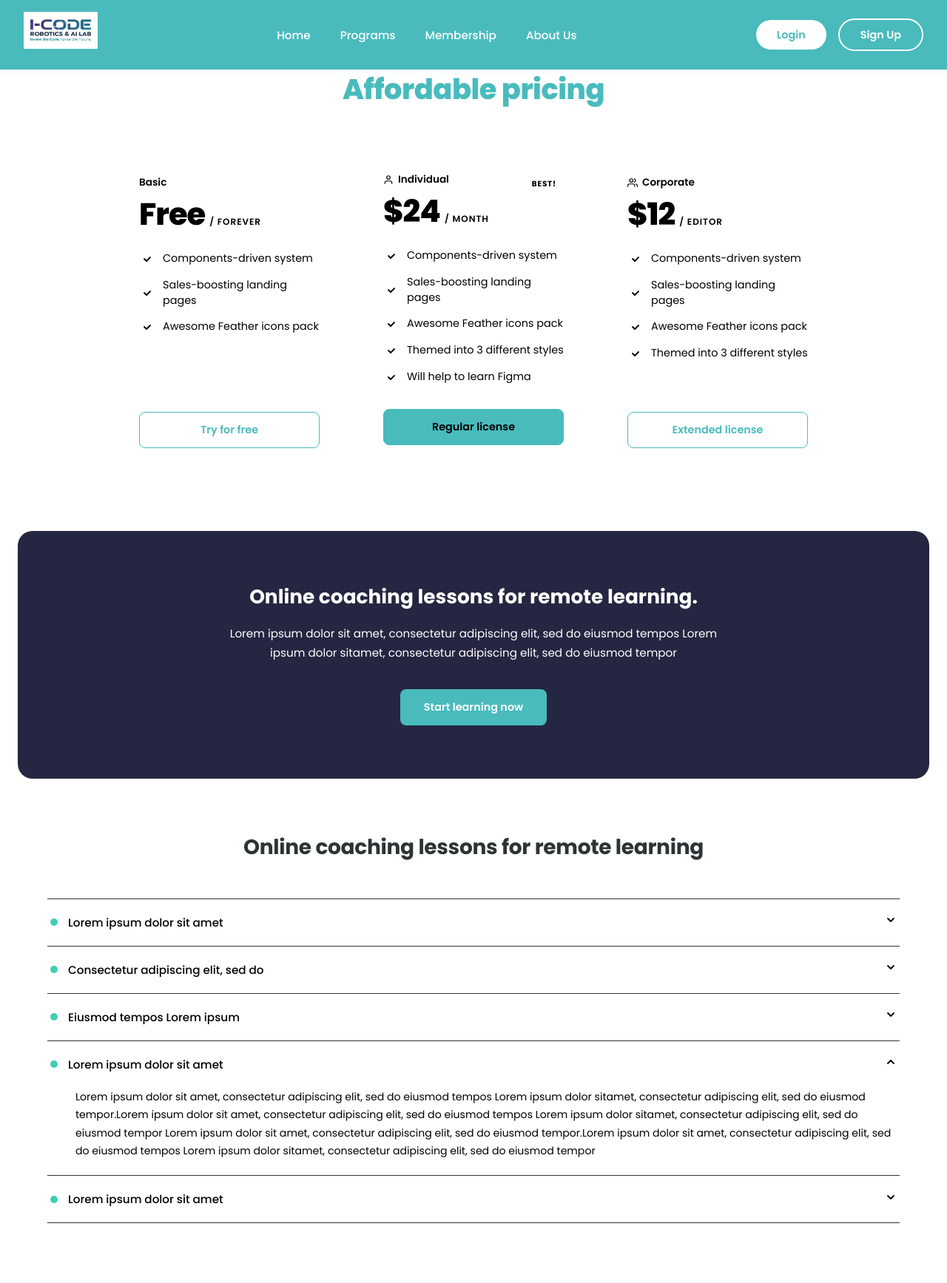
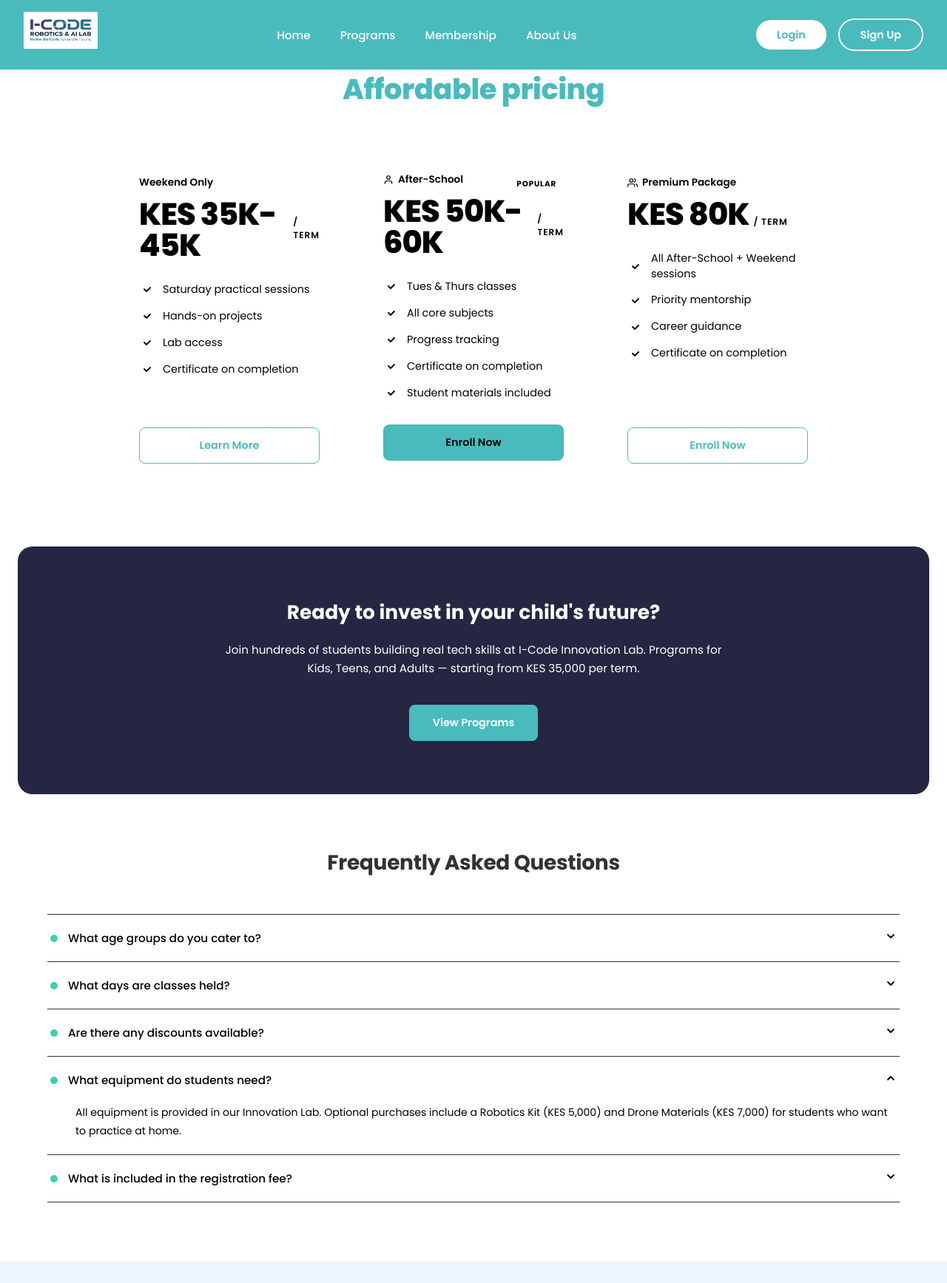
Before and after one commit to pSeudnotsudo/i-code-lab, a Django app: page /membership/ in a window 1280 px wide. Shown: the top 1735 px of the page at 74% size. Run offline with Django 5.2, Linux system fonts and the light colour scheme.

Commit message:
fix: replace dummy content on membership page with real I-Code content
Co-Authored-By: Claude Opus 4.6 (1M context) <noreply@anthropic.com>

```diff
--- a/pages/templates/membership.html
+++ b/pages/templates/membership.html
@@ -13,121 +13,127 @@
 
   <div class="ft-membership-pricing__cards">
 
-    <!-- Free Plan -->
+    <!-- Weekend Only Plan -->
     <div class="ft-membership-card">
-      <p class="ft-membership-card__label">Basic</p>
+      <p class="ft-membership-card__label">Weekend Only</p>
       <div class="ft-membership-card__price">
-        <span class="ft-membership-card__amount">Free</span>
-        <span class="ft-membership-card__period">/ forever</span>
+        <span class="ft-membership-card__amount">KES 35K-45K</span>
+        <span class="ft-membership-card__period">/ term</span>
       </div>
       <ul class="ft-membership-card__features">
         <li class="ft-membership-card__feature ft-membership-card__feature--inactive">
           <span class="ft-membership-card__check">
             <svg width="12" height="12" viewBox="0 0 12 12" fill="none"><path d="M2 6l3 3 5-5" stroke="currentColor" stroke-width="1.8" stroke-linecap="round" stroke-linejoin="round"/></svg>
           </span>
-          Components-driven system
+          Saturday practical sessions
         </li>
         <li class="ft-membership-card__feature ft-membership-card__feature--inactive">
           <span class="ft-membership-card__check">
             <svg width="12" height="12" viewBox="0 0 12 12" fill="none"><path d="M2 6l3 3 5-5" stroke="currentColor" stroke-width="1.8" stroke-linecap="round" stroke-linejoin="round"/></svg>
           </span>
-          Sales-boosting landing pages
+          Hands-on projects
         </li>
         <li class="ft-membership-card__feature ft-membership-card__feature--inactive">
           <span class="ft-membership-card__check">
             <svg width="12" height="12" viewBox="0 0 12 12" fill="none"><path d="M2 6l3 3 5-5" stroke="currentColor" stroke-width="1.8" stroke-linecap="round" stroke-linejoin="round"/></svg>
           </span>
-          Awesome Feather icons pack
+          Lab access
+        </li>
+        <li class="ft-membership-card__feature ft-membership-card__feature--inactive">
+          <span class="ft-membership-card__check">
+            <svg width="12" height="12" viewBox="0 0 12 12" fill="none"><path d="M2 6l3 3 5-5" stroke="currentColor" stroke-width="1.8" stroke-linecap="round" stroke-linejoin="round"/></svg>
+          </span>
+          Certificate on completion
         </li>
       </ul>
-      <a href="#" class="ft-membership-card__btn ft-membership-card__btn--outline">Try for free</a>
+      <a href="#" class="ft-membership-card__btn ft-membership-card__btn--outline">Learn More</a>
     </div>
 
-    <!-- Individual Plan (Featured) -->
+    <!-- After-School Plan (Featured) -->
     <div class="ft-membership-card ft-membership-card--featured">
       <div class="ft-membership-card__header">
         <p class="ft-membership-card__label ft-membership-card__label--teal">
           <svg width="14" height="14" viewBox="0 0 24 24" fill="none" stroke="currentColor" stroke-width="2" stroke-linecap="round" stroke-linejoin="round"><path d="M20 21v-2a4 4 0 0 0-4-4H8a4 4 0 0 0-4 4v2"/><circle cx="12" cy="7" r="4"/></svg>
-          Individual
+          After-School
         </p>
-        <span class="ft-membership-card__badge">BEST!</span>
+        <span class="ft-membership-card__badge">POPULAR</span>
       </div>
       <div class="ft-membership-card__price">
-        <span class="ft-membership-card__amount">$24</span>
-        <span class="ft-membership-card__period">/ month</span>
+        <span class="ft-membership-card__amount">KES 50K-60K</span>
+        <span class="ft-membership-card__period">/ term</span>
       </div>
       <ul class="ft-membership-card__features">
         <li class="ft-membership-card__feature ft-membership-card__feature--active">
           <span class="ft-membership-card__check ft-membership-card__check--gold">
             <svg width="12" height="12" viewBox="0 0 12 12" fill="none"><path d="M2 6l3 3 5-5" stroke="currentColor" stroke-width="1.8" stroke-linecap="round" stroke-linejoin="round"/></svg>
           </span>
-          Components-driven system
+          Tues &amp; Thurs classes
         </li>
         <li class="ft-membership-card__feature ft-membership-card__feature--active">
           <span class="ft-membership-card__check ft-membership-card__check--gold">
             <svg width="12" height="12" viewBox="0 0 12 12" fill="none"><path d="M2 6l3 3 5-5" stroke="currentColor" stroke-width="1.8" stroke-linecap="round" stroke-linejoin="round"/></svg>
           </span>
-          Sales-boosting landing pages
+          All core subjects
         </li>
         <li class="ft-membership-card__feature ft-membership-card__feature--active">
           <span class="ft-membership-card__check ft-membership-card__check--gold">
             <svg width="12" height="12" viewBox="0 0 12 12" fill="none"><path d="M2 6l3 3 5-5" stroke="currentColor" stroke-width="1.8" stroke-linecap="round" stroke-linejoin="round"/></svg>
           </span>
-          Awesome Feather icons pack
+          Progress tracking
         </li>
         <li class="ft-membership-card__feature ft-membership-card__feature--active">
           <span class="ft-membership-card__check ft-membership-card__check--gold">
             <svg width="12" height="12" viewBox="0 0 12 12" fill="none"><path d="M2 6l3 3 5-5" stroke="currentColor" stroke-width="1.8" stroke-linecap="round" stroke-linejoin="round"/></svg>
           </span>
-          Themed into 3 different styles
+          Certificate on completion
         </li>
         <li class="ft-membership-card__feature ft-membership-card__feature--active">
           <span class="ft-membership-card__check ft-membership-card__check--gold">
             <svg width="12" height="12" viewBox="0 0 12 12" fill="none"><path d="M2 6l3 3 5-5" stroke="currentColor" stroke-width="1.8" stroke-linecap="round" stroke-linejoin="round"/></svg>
           </span>
-          Will help to learn Figma
+          Student materials included
         </li>
       </ul>
-      <a href="#" class="ft-membership-card__btn ft-membership-card__btn--solid">Regular license</a>
+      <a href="#" class="ft-membership-card__btn ft-membership-card__btn--solid">Enroll Now</a>
     </div>
 
-    <!-- Corporate Plan -->
+    <!-- Premium Package Plan -->
     <div class="ft-membership-card">
       <p class="ft-membership-card__label ft-membership-card__label--teal">
         <svg width="14" height="14" viewBox="0 0 24 24" fill="none" stroke="currentColor" stroke-width="2" stroke-linecap="round" stroke-linejoin="round"><path d="M17 21v-2a4 4 0 0 0-4-4H5a4 4 0 0 0-4 4v2"/><circle cx="9" cy="7" r="4"/><path d="M23 21v-2a4 4 0 0 0-3-3.87"/><path d="M16 3.13a4 4 0 0 1 0 7.75"/></svg>
-        Corporate
+        Premium Package
       </p>
       <div class="ft-membership-card__price">
-        <span class="ft-membership-card__amount">$12</span>
-        <span class="ft-membership-card__period">/ editor</span>
+        <span class="ft-membership-card__amount">KES 80K</span>
+        <span class="ft-membership-card__period">/ term</span>
       </div>
       <ul class="ft-membership-card__features">
         <li class="ft-membership-card__feature ft-membership-card__feature--teal">
           <span class="ft-membership-card__check ft-membership-card__check--teal">
             <svg width="12" height="12" viewBox="0 0 12 12" fill="none"><path d="M2 6l3 3 5-5" stroke="currentColor" stroke-width="1.8" stroke-linecap="round" stroke-linejoin="round"/></svg>
           </span>
-          Components-driven system
+          All After-School + Weekend sessions
         </li>
         <li class="ft-membership-card__feature ft-membership-card__feature--teal">
           <span class="ft-membership-card__check ft-membership-card__check--teal">
             <svg width="12" height="12" viewBox="0 0 12 12" fill="none"><path d="M2 6l3 3 5-5" stroke="currentColor" stroke-width="1.8" stroke-linecap="round" stroke-linejoin="round"/></svg>
           </span>
-          Sales-boosting landing pages
+          Priority mentorship
         </li>
         <li class="ft-membership-card__feature ft-membership-card__feature--teal">
           <span class="ft-membership-card__check ft-membership-card__check--teal">
             <svg width="12" height="12" viewBox="0 0 12 12" fill="none"><path d="M2 6l3 3 5-5" stroke="currentColor" stroke-width="1.8" stroke-linecap="round" stroke-linejoin="round"/></svg>
           </span>
-          Awesome Feather icons pack
+          Career guidance
         </li>
         <li class="ft-membership-card__feature ft-membership-card__feature--teal">
           <span class="ft-membership-card__check ft-membership-card__check--teal">
             <svg width="12" height="12" viewBox="0 0 12 12" fill="none"><path d="M2 6l3 3 5-5" stroke="currentColor" stroke-width="1.8" stroke-linecap="round" stroke-linejoin="round"/></svg>
           </span>
-          Themed into 3 different styles
+          Certificate on completion
         </li>
       </ul>
-      <a href="#" class="ft-membership-card__btn ft-membership-card__btn--outline">Extended license</a>
+      <a href="#" class="ft-membership-card__btn ft-membership-card__btn--outline">Enroll Now</a>
     </div>
 
   </div>
@@ -136,84 +142,83 @@
 <!-- ft-membership: CTA Banner Section -->
 <section class="ft-membership-cta">
   <div class="ft-membership-cta__inner">
-    <h2 class="ft-membership-cta__title">Online coaching lessons for remote learning.</h2>
+    <h2 class="ft-membership-cta__title">Ready to invest in your child's future?</h2>
     <p class="ft-membership-cta__text">
-      Lorem ipsum dolor sit amet, consectetur adipiscing elit, sed do eiusmod tempos Lorem ipsum dolor sitamet,
-      consectetur adipiscing elit, sed do eiusmod tempor
+      Join hundreds of students building real tech skills at I-Code Innovation Lab. Programs for Kids, Teens, and Adults — starting from KES 35,000 per term.
     </p>
-    <a href="#" class="ft-membership-cta__btn">Start learning now</a>
+    <a href="{% url 'programs' %}" class="ft-membership-cta__btn">View Programs</a>
   </div>
 </section>
 
 {% comment %} FAQ {% endcomment %}
 <!-- ft-membership: FAQ Accordion Section -->
 <section class="ft-membership-faq">
-  <h2 class="ft-membership-faq__title">Online coaching lessons for remote learning</h2>
+  <h2 class="ft-membership-faq__title">Frequently Asked Questions</h2>
 
   <div class="ft-membership-faq__list">
 
     <div class="ft-membership-faq__item">
       <button class="ft-membership-faq__trigger" aria-expanded="false">
         <span class="ft-membership-faq__dot"></span>
-        <span class="ft-membership-faq__question">Lorem ipsum dolor sit amet</span>
+        <span class="ft-membership-faq__question">What age groups do you cater to?</span>
         <span class="ft-membership-faq__icon">
           <svg width="16" height="16" viewBox="0 0 16 16" fill="none"><path d="M4 6l4 4 4-4" stroke="currentColor" stroke-width="1.8" stroke-linecap="round" stroke-linejoin="round"/></svg>
         </span>
       </button>
       <div class="ft-membership-faq__answer">
-        <p>Lorem ipsum dolor sit amet, consectetur adipiscing elit, sed do eiusmod tempos Lorem ipsum dolor sitamet, consectetur adipiscing elit, sed do eiusmod tempor.</p>
+        <p>We offer programs for Kids (9-12), Teens (12-17), and Adults &amp; Professionals. Each age group has a tailored curriculum designed for their learning level.</p>
       </div>
     </div>
 
     <div class="ft-membership-faq__item">
       <button class="ft-membership-faq__trigger" aria-expanded="false">
         <span class="ft-membership-faq__dot"></span>
-        <span class="ft-membership-faq__question">Consectetur adipiscing elit, sed do</span>
+        <span class="ft-membership-faq__question">What days are classes held?</span>
         <span class="ft-membership-faq__icon">
           <svg width="16" height="16" viewBox="0 0 16 16" fill="none"><path d="M4 6l4 4 4-4" stroke="currentColor" stroke-width="1.8" stroke-linecap="round" stroke-linejoin="round"/></svg>
         </span>
       </button>
       <div class="ft-membership-faq__answer">
-        <p>Consectetur adipiscing elit, sed do eiusmod tempor incididunt ut labore et dolore magna aliqua.</p>
+        <p>After-school classes run Tuesday &amp; Thursday, with practical hands-on sessions every Saturday.</p>
       </div>
     </div>
 
     <div class="ft-membership-faq__item">
       <button class="ft-membership-faq__trigger" aria-expanded="false">
         <span class="ft-membership-faq__dot"></span>
-        <span class="ft-membership-faq__question">Eiusmod tempos Lorem ipsum</span>
+        <span class="ft-membership-faq__question">Are there any discounts available?</span>
         <span class="ft-membership-faq__icon">
           <svg width="16" height="16" viewBox="0 0 16 16" fill="none"><path d="M4 6l4 4 4-4" stroke="currentColor" stroke-width="1.8" stroke-linecap="round" stroke-linejoin="round"/></svg>
         </span>
       </button>
       <div class="ft-membership-faq__answer">
-        <p>Eiusmod tempor incididunt ut labore et dolore magna aliqua. Ut enim ad minim veniam, quis nostrud exercitation.</p>
+        <p>Yes! We offer a 5% early payment discount and a 10% sibling discount. These can be combined for additional savings.</p>
       </div>
     </div>
 
     <div class="ft-membership-faq__item ft-membership-faq__item--open">
       <button class="ft-membership-faq__trigger" aria-expanded="true">
         <span class="ft-membership-faq__dot"></span>
-        <span class="ft-membership-faq__question">Lorem ipsum dolor sit amet</span>
+        <span class="ft-membership-faq__question">What equipment do students need?</span>
         <span class="ft-membership-faq__icon ft-membership-faq__icon--open">
           <svg width="16" height="16" viewBox="0 0 16 16" fill="none"><path d="M4 10l4-4 4 4" stroke="currentColor" stroke-width="1.8" stroke-linecap="round" stroke-linejoin="round"/></svg>
         </span>
       </button>
       <div class="ft-membership-faq__answer ft-membership-faq__answer--visible">
-        <p>Lorem ipsum dolor sit amet, consectetur adipiscing elit, sed do eiusmod tempos Lorem ipsum dolor sitamet, consectetur adipiscing elit, sed do eiusmod tempor.Lorem ipsum dolor sit amet, consectetur adipiscing elit, sed do eiusmod tempos Lorem ipsum dolor sitamet, consectetur adipiscing elit, sed do eiusmod tempor Lorem ipsum dolor sit amet, consectetur adipiscing elit, sed do eiusmod tempor.Lorem ipsum dolor sit amet, consectetur adipiscing elit, sed do eiusmod tempos Lorem ipsum dolor sitamet, consectetur adipiscing elit, sed do eiusmod tempor</p>
+        <p>All equipment is provided in our Innovation Lab. Optional purchases include a Robotics Kit (KES 5,000) and Drone Materials (KES 7,000) for students who want to practice at home.</p>
       </div>
     </div>
 
     <div class="ft-membership-faq__item">
       <button class="ft-membership-faq__trigger" aria-expanded="false">
         <span class="ft-membership-faq__dot"></span>
-        <span class="ft-membership-faq__question">Lorem ipsum dolor sit amet</span>
+        <span class="ft-membership-faq__question">What is included in the registration fee?</span>
         <span class="ft-membership-faq__icon">
           <svg width="16" height="16" viewBox="0 0 16 16" fill="none"><path d="M4 6l4 4 4-4" stroke="currentColor" stroke-width="1.8" stroke-linecap="round" stroke-linejoin="round"/></svg>
         </span>
       </button>
       <div class="ft-membership-faq__answer">
-        <p>Lorem ipsum dolor sit amet, consectetur adipiscing elit, sed do eiusmod tempor incididunt ut labore.</p>
+        <p>The KES 3,000 registration fee covers enrollment processing, student materials, and access to our learning platform.</p>
       </div>
     </div>
 
@@ -233,39 +238,39 @@
       <div class="ft-membership-testimonials__track">
 
         <div class="ft-membership-testimonial-card">
-          <img class="ft-membership-testimonial-card__avatar" src="https://randomuser.me/api/portraits/women/44.jpg" alt="Bulkin Simons">
-          <h4 class="ft-membership-testimonial-card__name">Bulkin Simons</h4>
-          <p class="ft-membership-testimonial-card__text">Lorem ipsum dolor sit amet, consectetur adipiscing elit, sed do eiusmodadiscing elit, sed do eiusmod</p>
+          <img class="ft-membership-testimonial-card__avatar" src="https://randomuser.me/api/portraits/women/44.jpg" alt="Sarah Mwangi">
+          <h4 class="ft-membership-testimonial-card__name">Sarah Mwangi</h4>
+          <p class="ft-membership-testimonial-card__text">My son started with zero coding knowledge and now builds his own Scratch games. The instructors are patient and really connect with the kids.</p>
         </div>
 
         <div class="ft-membership-testimonial-card">
-          <img class="ft-membership-testimonial-card__avatar" src="https://randomuser.me/api/portraits/women/68.jpg" alt="Bulkin Simons">
-          <h4 class="ft-membership-testimonial-card__name">Bulkin Simons</h4>
-          <p class="ft-membership-testimonial-card__text">Lorem ipsum dolor sit amet, consectetur adipiscing elit, sed do eiusmodadiscing elit, sed do eiusmod</p>
+          <img class="ft-membership-testimonial-card__avatar" src="https://randomuser.me/api/portraits/women/68.jpg" alt="James Otieno">
+          <h4 class="ft-membership-testimonial-card__name">James Otieno</h4>
+          <p class="ft-membership-testimonial-card__text">The robotics program gave my daughter confidence in STEM. She now wants to study engineering — I-Code made that possible.</p>
         </div>
 
         <div class="ft-membership-testimonial-card">
-          <img class="ft-membership-testimonial-card__avatar" src="https://randomuser.me/api/portraits/women/65.jpg" alt="Bulkin Simons">
-          <h4 class="ft-membership-testimonial-card__name">Bulkin Simons</h4>
-          <p class="ft-membership-testimonial-card__text">Lorem ipsum dolor sit amet, consectetur adipiscing elit, sed do eiusmodadiscing elit, sed do eiusmod</p>
+          <img class="ft-membership-testimonial-card__avatar" src="https://randomuser.me/api/portraits/women/65.jpg" alt="Grace Wanjiku">
+          <h4 class="ft-membership-testimonial-card__name">Grace Wanjiku</h4>
+          <p class="ft-membership-testimonial-card__text">As an adult learner, I was nervous about starting. The AI for Business program was practical and directly applicable to my work.</p>
         </div>
 
         <div class="ft-membership-testimonial-card">
-          <img class="ft-membership-testimonial-card__avatar" src="https://randomuser.me/api/portraits/women/12.jpg" alt="Bulkin Simons">
-          <h4 class="ft-membership-testimonial-card__name">Bulkin Simons</h4>
-          <p class="ft-membership-testimonial-card__text">Lorem ipsum dolor sit amet, consectetur adipiscing elit, sed do eiusmodadiscing elit, sed do eiusmod</p>
+          <img class="ft-membership-testimonial-card__avatar" src="https://randomuser.me/api/portraits/women/12.jpg" alt="David Kimani">
+          <h4 class="ft-membership-testimonial-card__name">David Kimani</h4>
+          <p class="ft-membership-testimonial-card__text">The weekend sessions are perfect for our busy schedule. Both my kids attend and they absolutely love the drone projects.</p>
         </div>
 
         <div class="ft-membership-testimonial-card">
-          <img class="ft-membership-testimonial-card__avatar" src="https://randomuser.me/api/portraits/women/22.jpg" alt="Bulkin Simons">
-          <h4 class="ft-membership-testimonial-card__name">Bulkin Simons</h4>
-          <p class="ft-membership-testimonial-card__text">Lorem ipsum dolor sit amet, consectetur adipiscing elit, sed do eiusmodadiscing elit, sed do eiusmod</p>
+          <img class="ft-membership-testimonial-card__avatar" src="https://randomuser.me/api/portraits/women/22.jpg" alt="Amina Hassan">
+          <h4 class="ft-membership-testimonial-card__name">Amina Hassan</h4>
+          <p class="ft-membership-testimonial-card__text">I-Code's Python programming class prepared my teen for a coding competition. He placed second nationally!</p>
         </div>
 
         <div class="ft-membership-testimonial-card">
-          <img class="ft-membership-testimonial-card__avatar" src="https://randomuser.me/api/portraits/women/33.jpg" alt="Bulkin Simons">
-          <h4 class="ft-membership-testimonial-card__name">Bulkin Simons</h4>
-          <p class="ft-membership-testimonial-card__text">Lorem ipsum dolor sit amet, consectetur adipiscing elit, sed do eiusmodadiscing elit, sed do eiusmod</p>
+          <img class="ft-membership-testimonial-card__avatar" src="https://randomuser.me/api/portraits/women/33.jpg" alt="Peter Njoroge">
+          <h4 class="ft-membership-testimonial-card__name">Peter Njoroge</h4>
+          <p class="ft-membership-testimonial-card__text">The cybersecurity program helped me transition careers. The mentors provided real industry guidance beyond just coursework.</p>
         </div>
 
       </div>
```
